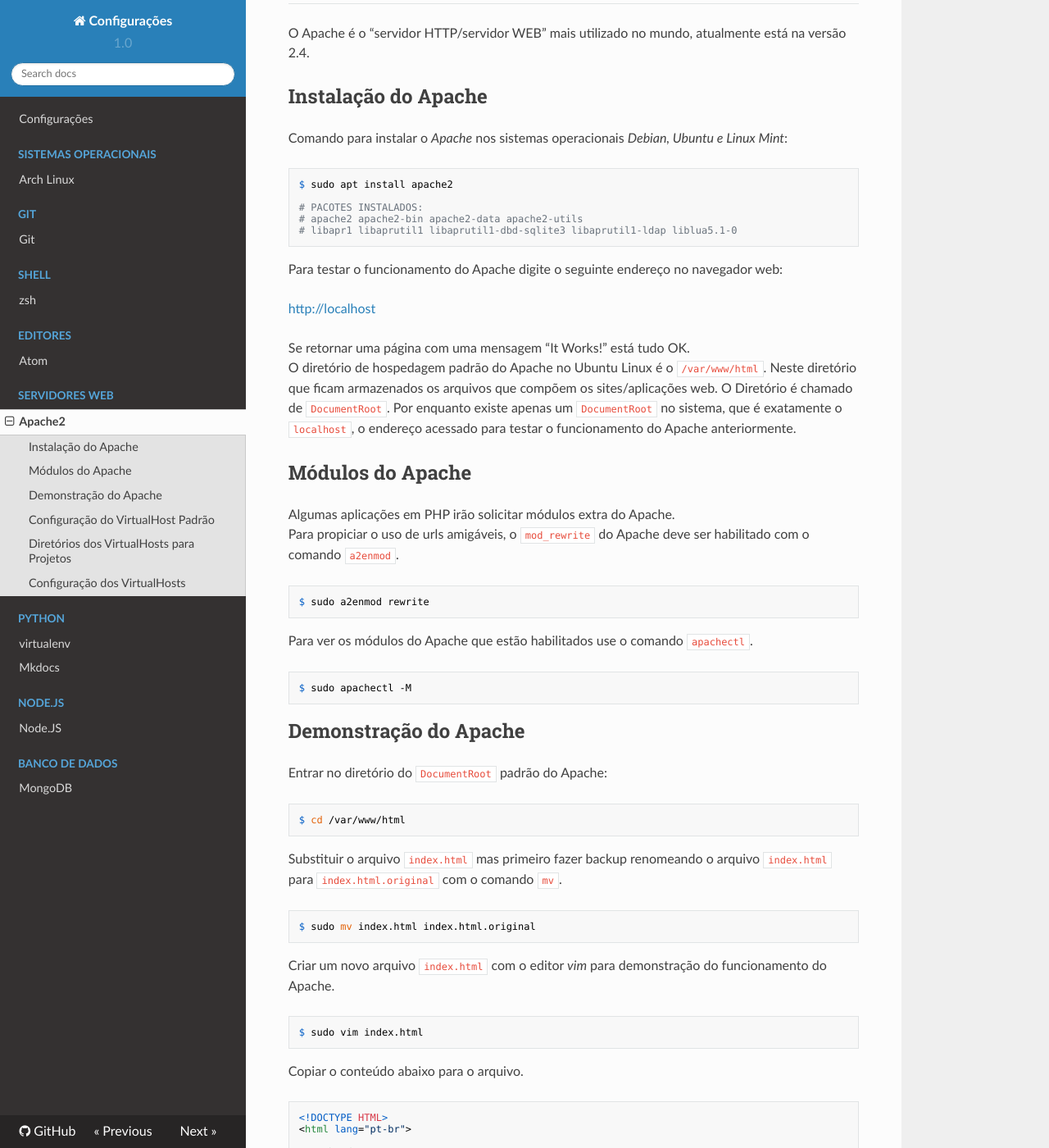
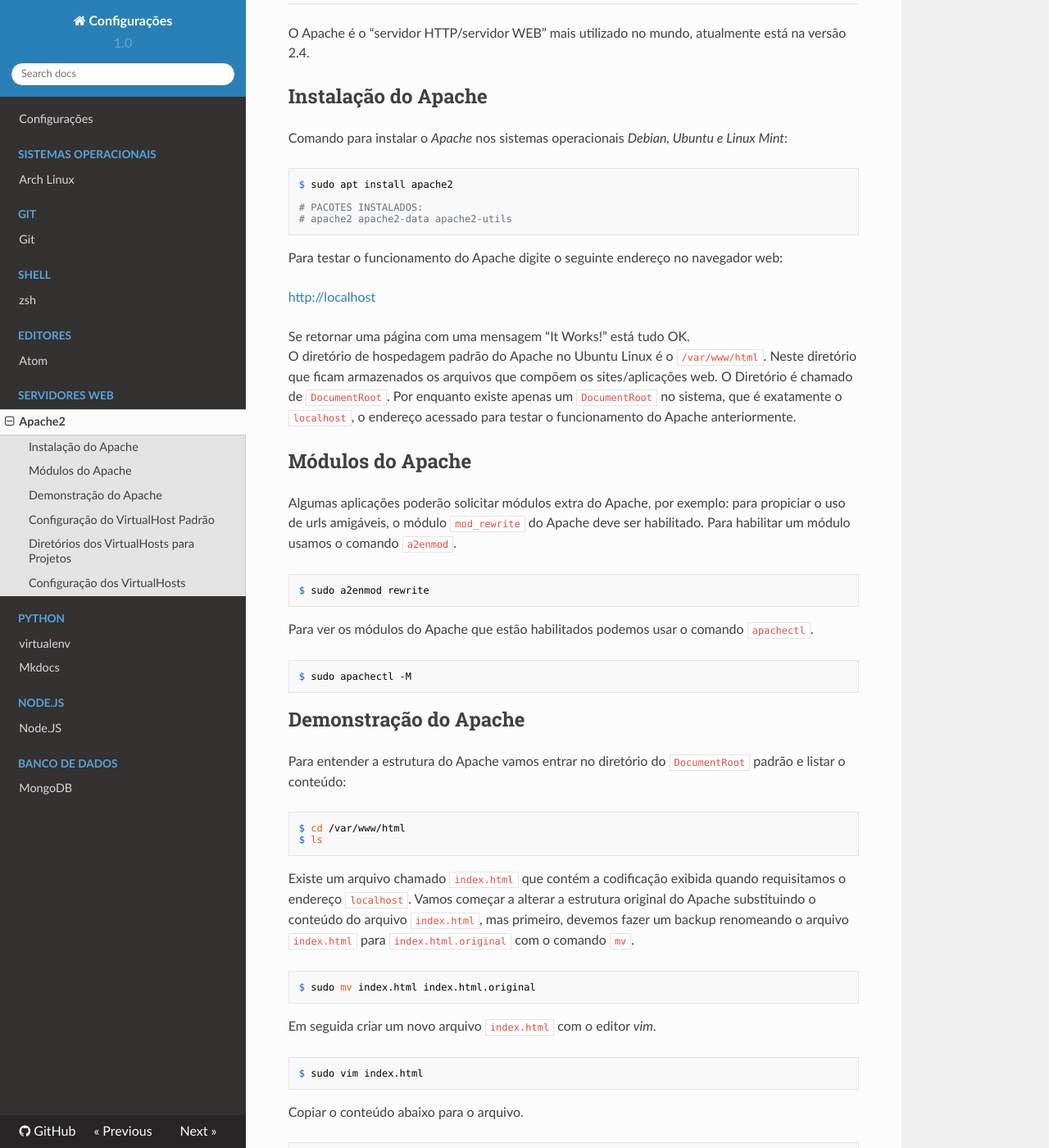
Before and after one commit to getuliovinicius/configuracoes, an MkDocs documentation site: the page built from mds/servidores-web/apache.md, in a window 1280 px wide and 1400 px high, scrolled down 204 px. Shown: the whole window at 82% size. Built offline with MkDocs 1.6.1, drawn with Linux system fonts in a browser that asks for light colours; nearby versions of some CDN libraries; old or Windows-style settings are respelled for this version of MkDocs; some of the changed text lies outside the part shown.

Commit message:
Apache e MySQL

````diff
--- a/mds/servidores-web/apache.md
+++ b/mds/servidores-web/apache.md
@@ -15,8 +15,7 @@
 $ sudo apt install apache2
 
 # PACOTES INSTALADOS:
-# apache2 apache2-bin apache2-data apache2-utils
-# libapr1 libaprutil1 libaprutil1-dbd-sqlite3 libaprutil1-ldap liblua5.1-0
+# apache2 apache2-data apache2-utils
 ```
 
 Para testar o funcionamento do Apache digite o seguinte endereço no navegador web:
@@ -28,14 +27,13 @@
 
 ## Módulos do Apache
 
-Algumas aplicações em PHP irão solicitar módulos extra do Apache.
-Para propiciar o uso de urls amigáveis, o `mod_rewrite` do Apache deve ser habilitado com o comando `a2enmod`.
+Algumas aplicações poderão solicitar módulos extra do Apache, por exemplo: para propiciar o uso de urls amigáveis, o módulo `mod_rewrite` do Apache deve ser habilitado. Para habilitar um módulo usamos o comando `a2enmod`.
 
 ``` sh
 $ sudo a2enmod rewrite
 ```
 
-Para ver os módulos do Apache que estão habilitados use o comando `apachectl`.
+Para ver os módulos do Apache que estão habilitados podemos usar o comando `apachectl`.
 
 ``` sh
 $ sudo apachectl -M
@@ -43,19 +41,20 @@
 
 ## Demonstração do Apache
 
-Entrar no diretório do `DocumentRoot` padrão do Apache:
+Para entender a estrutura do Apache vamos entrar no diretório do `DocumentRoot` padrão e listar o conteúdo:
 
 ``` sh
 $ cd /var/www/html
+$ ls
 ```
 
-Substituir o arquivo `index.html` mas primeiro fazer backup renomeando o arquivo `index.html` para `index.html.original` com o comando `mv`.
+Existe um arquivo chamado `index.html` que contém a codificação exibida quando requisitamos o endereço `localhost`. Vamos começar a alterar a estrutura original do Apache substituindo o conteúdo do arquivo `index.html`, mas primeiro, devemos fazer um backup renomeando o arquivo `index.html` para `index.html.original` com o comando `mv`.
 
 ``` sh
 $ sudo mv index.html index.html.original
 ```
 
-Criar um novo arquivo `index.html` com o editor _vim_ para demonstração do funcionamento do Apache.
+Em seguida criar um novo arquivo `index.html` com o editor _vim_.
 
 ``` sh
 $ sudo vim index.html
@@ -83,9 +82,9 @@
 </html>
 ```
 
-Acesse o endereço [http://localhost](http://localhost) para ver o resultado da mudança.
+Para conferir acessamos o endereço [http://localhost](http://localhost) novamente.
 
-Criar o arquivo `style.css`.
+Vamos tratar o visual da página criando um arquivo `style.css`.
 
 ``` sh
 $ sudo vim style.css
@@ -177,7 +175,7 @@
 $ sudo chown www-data\: /srv/www -R
 ```
 
-Neste momento o servidor Apache em funcionamento, vai exibir uma mensagem de erro, iniciada com "Not Found", não encontrado, devido a alteração do local onde por padrão os arquivos do `DocumentRooot` são instalados.
+Neste momento o servidor Apache, que está em funcionamento, vai exibir uma mensagem de erro, iniciada com "Not Found", não encontrado, devido a alteração do local onde por padrão os arquivos do `DocumentRooot` são instalados.
 Tendo sido realizada a alteração do local dos arquivos referentes ao diretório `DocumentRoot` passamos para a configuração do Apache, acessando o diretório de configuração.
 
 ``` sh
@@ -185,13 +183,13 @@
 ```
 
 Neste diretório podemos modificar a configuração padrão do servidor Apache deixando de acordo com os nossos propósitos.
-A primeira configuração que iremos aplicar é a indicação da diretiva `ServerName`, o nome padrão do servidor, que vamos manter como localhost.
+A primeira configuração que iremos aplicar é a indicação da diretiva `ServerName`, o nome padrão do servidor, que vamos manter como `localhost`.
 
 ``` sh
 $ cd conf-available
 ```
 
-Usando o vim podemos criar o arquivo de configuração do `ServerName` padrão que irá possuir apenas uma linha.
+Usando o _vim_ podemos criar o arquivo de configuração do `ServerName` padrão que irá possuir apenas uma linha.
 
 ``` sh
 $ sudo vim servername.conf
@@ -207,7 +205,8 @@
 $ sudo a2enconf servername
 ```
 
-Após informando o `ServerName` padrão, é preciso informar que mudamos o diretório `DocumentRoot` para que ele volte a fornecer as páginas referentes ao endereço [http://localhost](http://localhost). Vamos voltar um diretório com o comando `cd`.
+Após informando o `ServerName` padrão, é preciso informar que mudamos o diretório `DocumentRoot` para que ele volte a fornecer as páginas referentes ao endereço [http://localhost](http://localhost).
+Vamos voltar um diretório com o comando `cd`.
 
 ``` sh
 $ cd ..
@@ -264,9 +265,9 @@
 $ sudo systemctl restart apache2.service
 ```
 
-Acesse o endereço [http://localhost](http://localhost) para ver o resultado.
+Por fim acessamos o endereço [http://localhost](http://localhost) para ver o resultado.
 
-## Diretórios dos VirtualHosts para Projetos
+## Diretórios dos _VirtualHosts_ para Projetos
 
 Vamos criar dois `VirtualHosts` para exemplificar o funcionamento do Apache, ambos podem ser utilizados para estudos das linguagens HTML, Javascript e CSS, lembrando que por enquanto estamos trabalhando na estrutura de diretórios criada para páginas estáticas.
 Criar o diretório chamado `/srv/www/html/app1.local`:
@@ -352,7 +353,7 @@
 ``` sh
 $ cd ..
 
-#ou
+# ou
 
 $ cd /srv/www/html
 ```
````
Also changed, not shown: other parts of mds/servidores-web/apache.md (+5 -4 lines), mds/banco-de-dados/mysql.md (+7 -0 lines).
